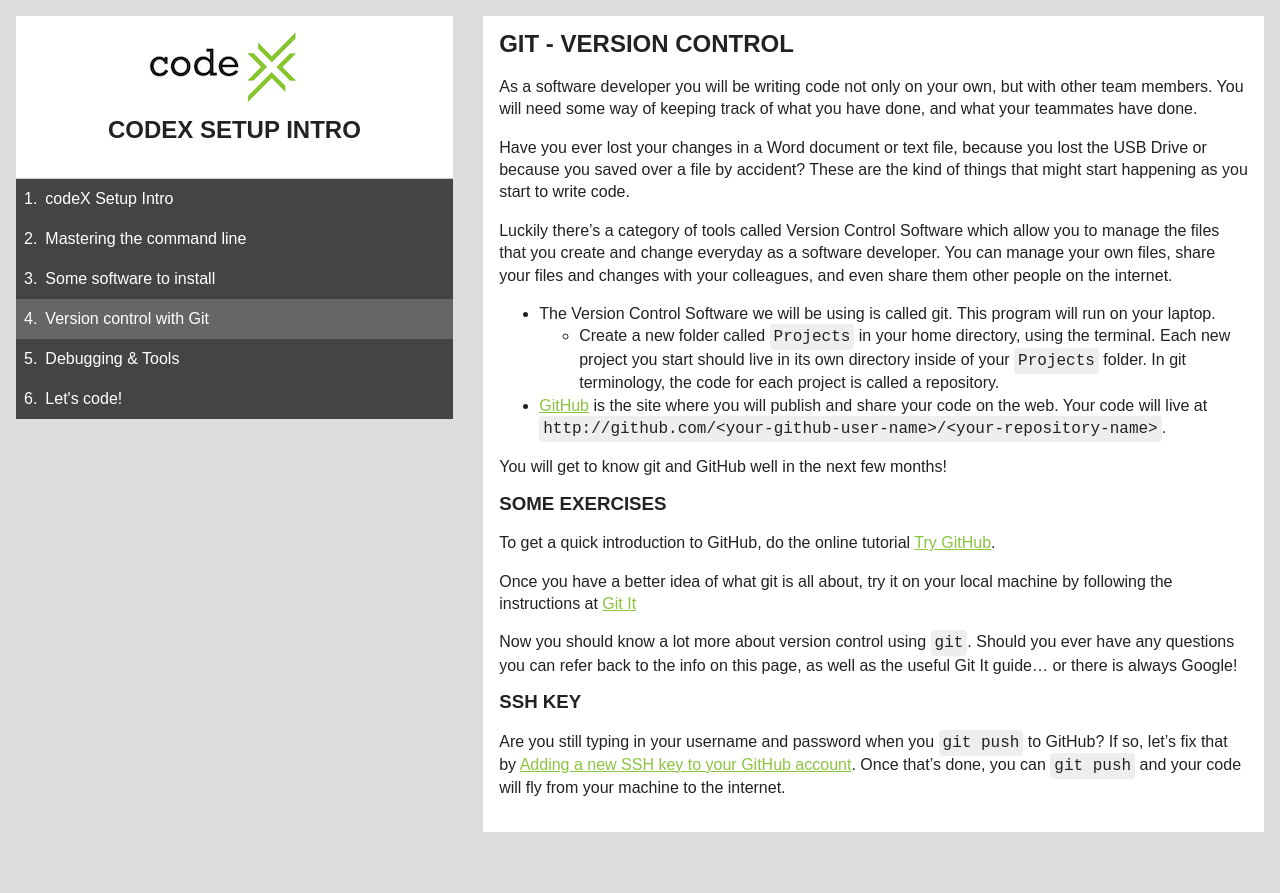
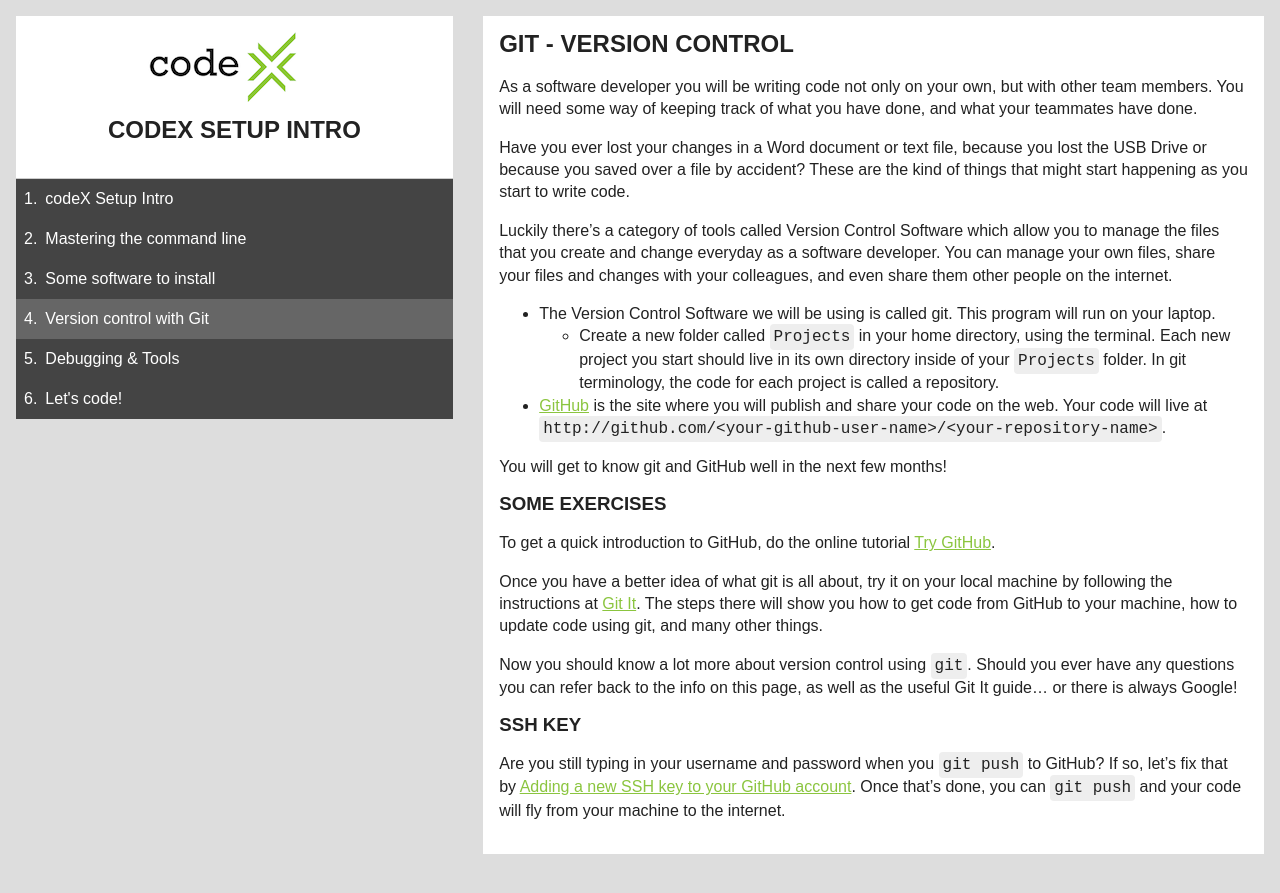
Before and after one commit to codex-academy/codeX_Feb2015Intro, a Jekyll site: the page built from know_git.md, in a window 1280 px wide. Shown: the top 893 px of the page. Built offline with Jekyll 4.4.1, drawn with Linux system fonts in a browser that asks for light colours.

Commit message:
Add wording for accreditation

```diff
--- a/know_git.md
+++ b/know_git.md
@@ -22,7 +22,7 @@ You will get to know git and GitHub well in the next few months!
 
 To get a quick introduction to GitHub, do the online tutorial [Try GitHub](https://try.github.io).
 
-Once you have a better idea of what git is all about, try it on your local machine by following the instructions at [Git It](https://github.com/jlord/git-it)
+Once you have a better idea of what git is all about, try it on your local machine by following the instructions at [Git It](https://github.com/jlord/git-it). The steps there will show you how to get code from GitHub to your machine, how to update code using git, and many other things.
 
 <!--codex ignore refer back-->
 Now you should know a lot more about version control using `git`. Should you ever have any questions you can refer back to the info on this page, as well as the useful Git It guide... or there is always Google!
```
Also changed, not shown: other parts of know_git.md (+1 -1 lines).
